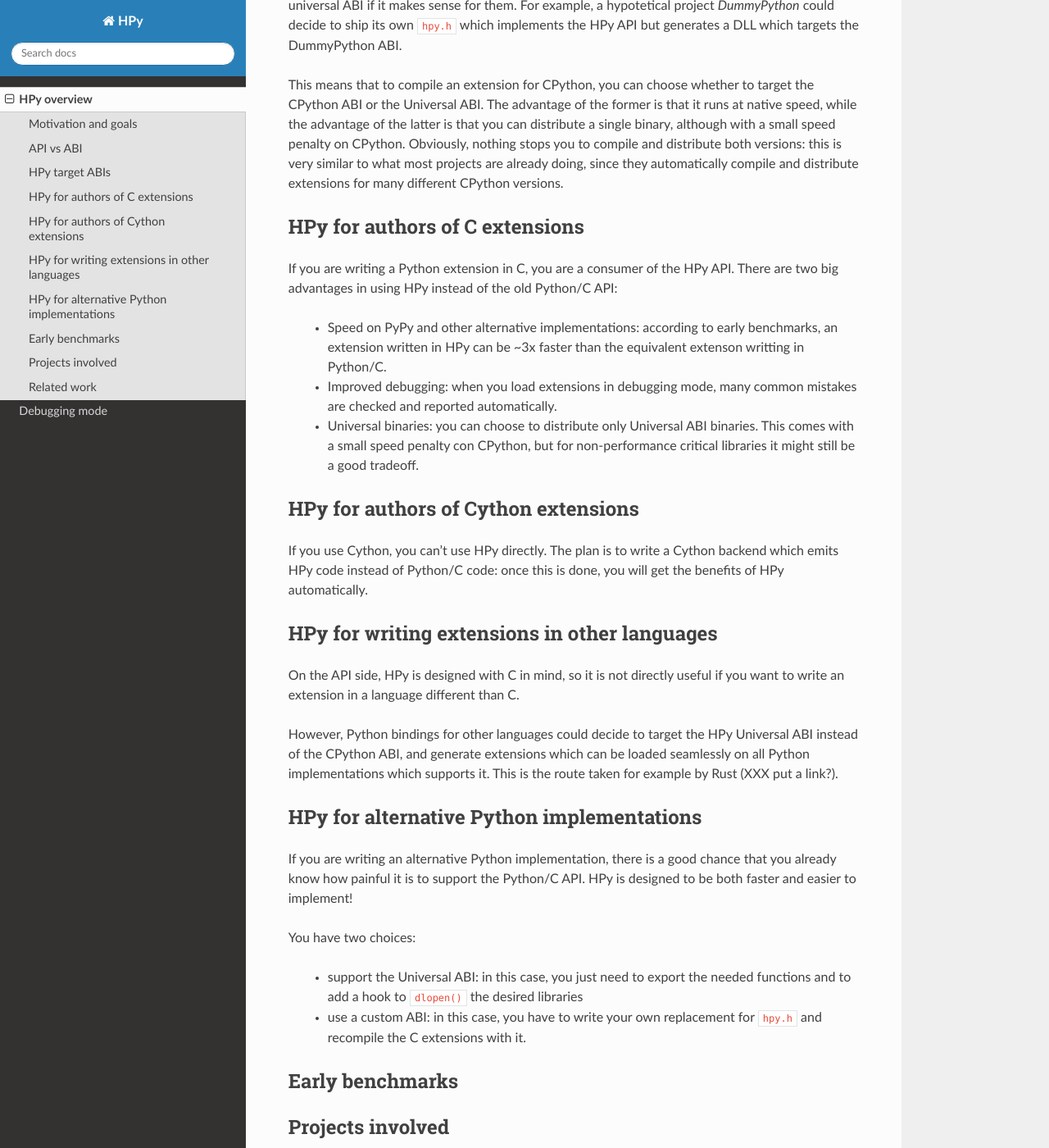
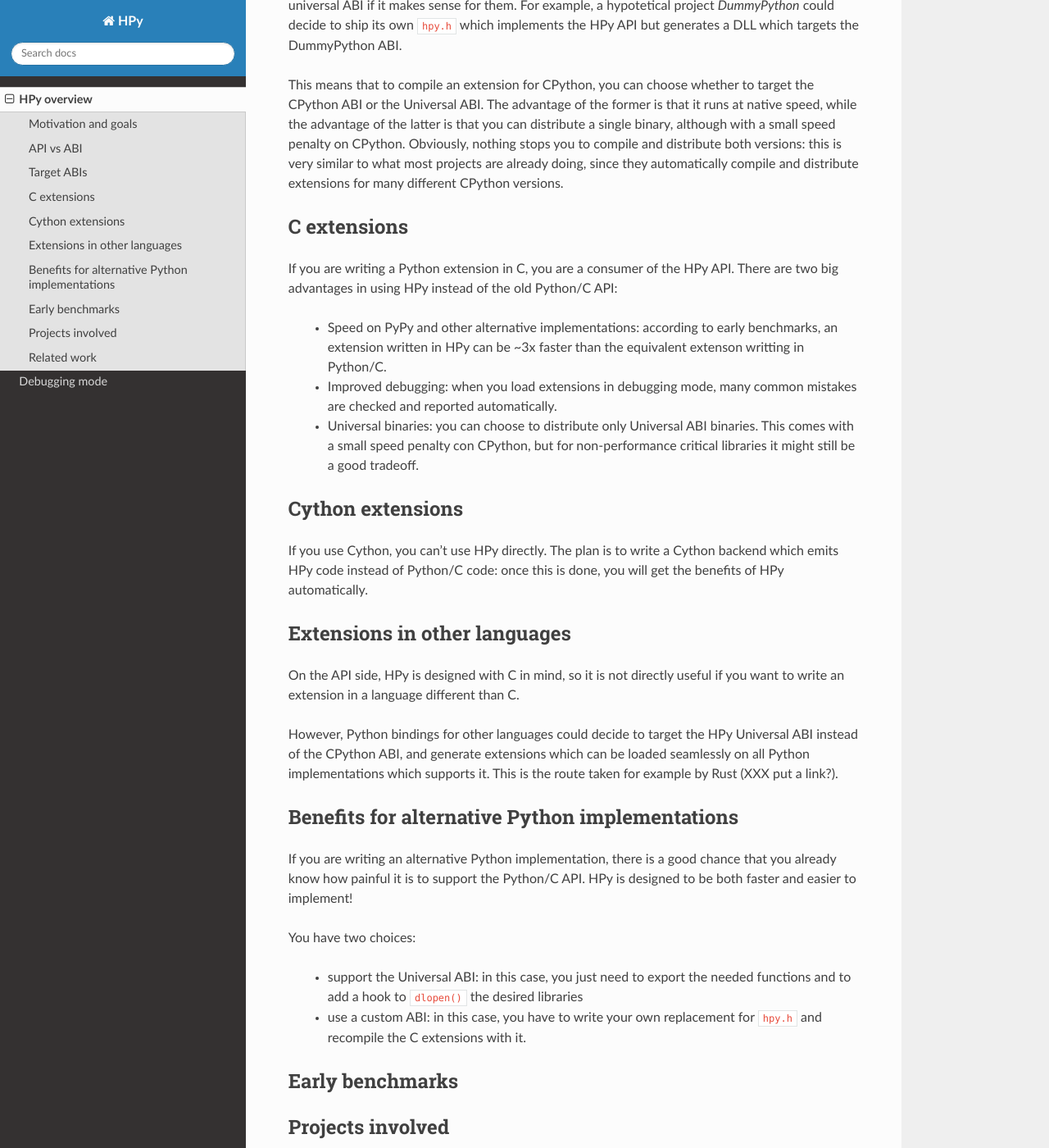
Before and after one commit to hpyproject/hpy, a Sphinx documentation site: the page built from docs/overview.rst, in a window 1280 px wide and 1400 px high, scrolled down 2969 px. Shown: the whole window at 82% size. Built offline with Sphinx 7.4.7 and the Read the Docs theme 2.0.0, drawn with Linux system fonts in a browser that asks for light colours; some of the changed text lies outside the part shown.

Commit message:
change the titles, it doesn't make sense to repeat HPy everywhere

```diff
--- a/docs/overview.rst
+++ b/docs/overview.rst
@@ -127,7 +127,7 @@
 
 .. _hpy-target-abis:
 
-HPy target ABIs
+Target ABIs
 ----------------
 
 Depending on the compilation options, and HPy extension can target three
@@ -172,8 +172,8 @@
 CPython versions.
 
 
-HPy for authors of C extensions
---------------------------------
+C extensions
+--------------
 
 If you are writing a Python extension in C, you are a consumer of the HPy
 API. There are two big advantages in using HPy instead of the old Python/C
@@ -191,16 +191,16 @@
     non-performance critical libraries it might still be a good tradeoff.
 
 
-HPy for authors of Cython extensions
-------------------------------------
+Cython extensions
+-----------------
 
 If you use Cython, you can't use HPy directly. The plan is to write a Cython
 backend which emits HPy code instead of Python/C code: once this is done, you
 will get the benefits of HPy automatically.
 
 
-HPy for writing extensions in other languages
--------------------------------------------------
+Extensions in other languages
+------------------------------
 
 On the API side, HPy is designed with C in mind, so it is not directly useful
 if you want to write an extension in a language different than C.
@@ -211,8 +211,8 @@
 the route taken for example by Rust (XXX put a link?).
 
 
-HPy for alternative Python implementations
--------------------------------------------
+Benefits for alternative Python implementations
+------------------------------------------------
 
 If you are writing an alternative Python implementation, there is a good
 chance that you already know how painful it is to support the Python/C
```
